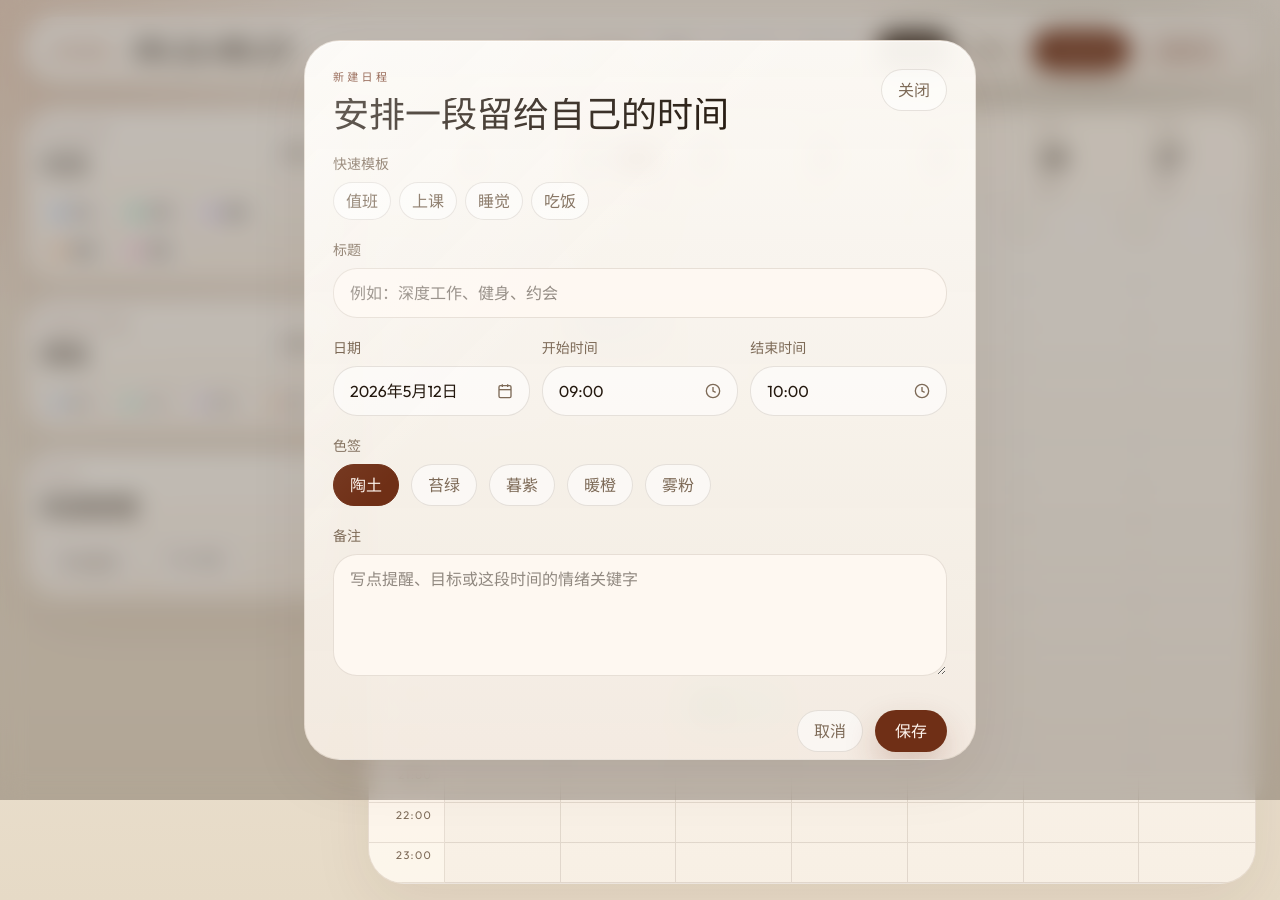
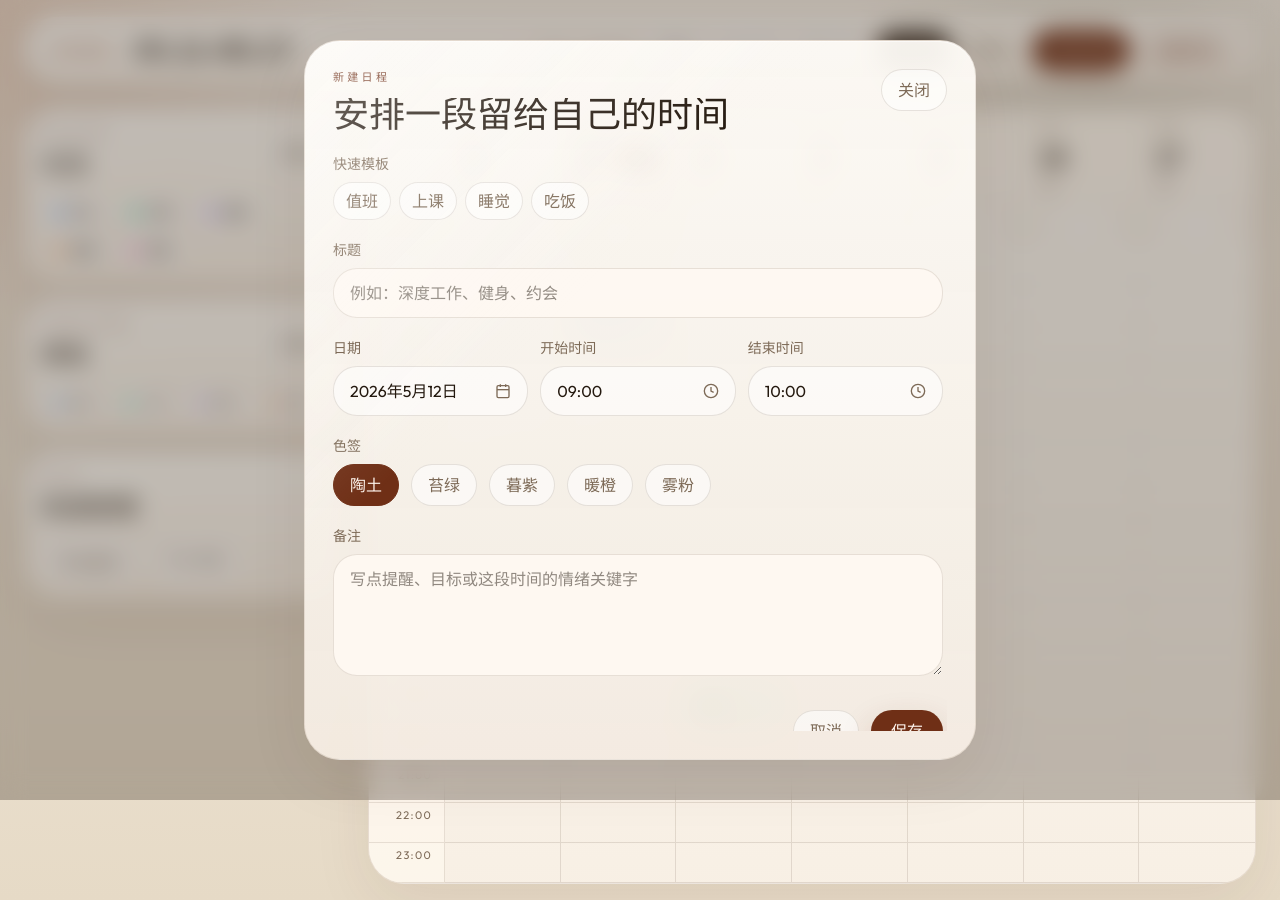
Before and after one commit to 2656172491/Yansi-schedule, a Vue app: page /#/ in a window 1280 px wide. Both pictures are taken after a click on the button "添加日程". Built offline with nearby package versions, Linux system fonts and the light colour scheme.

Commit message:
修复移动端日程表单滚动

```diff
--- a/src/components/schedule/ScheduleDialog.vue
+++ b/src/components/schedule/ScheduleDialog.vue
@@ -200,7 +200,7 @@ function handleDelete() {
       class="fixed inset-0 z-50 flex items-end justify-center bg-[rgba(36,25,15,0.28)] px-3 pb-0 pt-12 backdrop-blur-md sm:px-4 lg:items-center lg:p-4"
       @click.self="calendarStore.closeDialog()"
     >
-      <section class="paper-panel bottom-sheet max-h-[calc(100dvh-48px)] w-full max-w-2xl overflow-y-auto rounded-t-[30px] p-5 lg:max-h-[calc(100vh-80px)] lg:rounded-[36px] lg:p-7">
+      <section class="paper-panel bottom-sheet flex max-h-[calc(100dvh-48px)] w-full max-w-2xl flex-col rounded-t-[30px] p-5 lg:max-h-[calc(100vh-80px)] lg:rounded-[36px] lg:p-7">
         <div class="flex items-start justify-between gap-4">
           <div class="min-w-0">
             <p class="text-[11px] uppercase tracking-[0.3em] text-[var(--accent-deep)]">{{ editingItem ? '编辑日程' : '新建日程' }}</p>
@@ -211,7 +211,8 @@ function handleDelete() {
 
         <p v-if="errorMessage" class="mt-4 rounded-[20px] border border-[rgba(152,74,44,0.2)] bg-[rgba(176,90,43,0.1)] px-4 py-3 text-sm text-[var(--accent-deep)]">{{ errorMessage }}</p>
 
-        <div v-if="!editingItem" class="mt-5">
+        <div class="mt-5 min-h-0 overflow-y-auto overscroll-contain pr-1">
+          <div v-if="!editingItem">
             <label class="mb-2 block text-sm font-medium text-[var(--muted)]">快速模板</label>
             <div class="flex flex-wrap gap-2">
               <button
@@ -443,6 +444,7 @@ function handleDelete() {
             </div>
           </div>
           </form>
+        </div>
       </section>
     </div>
   </Teleport>
```
Lines whose indentation alone changed are shown as unchanged.
